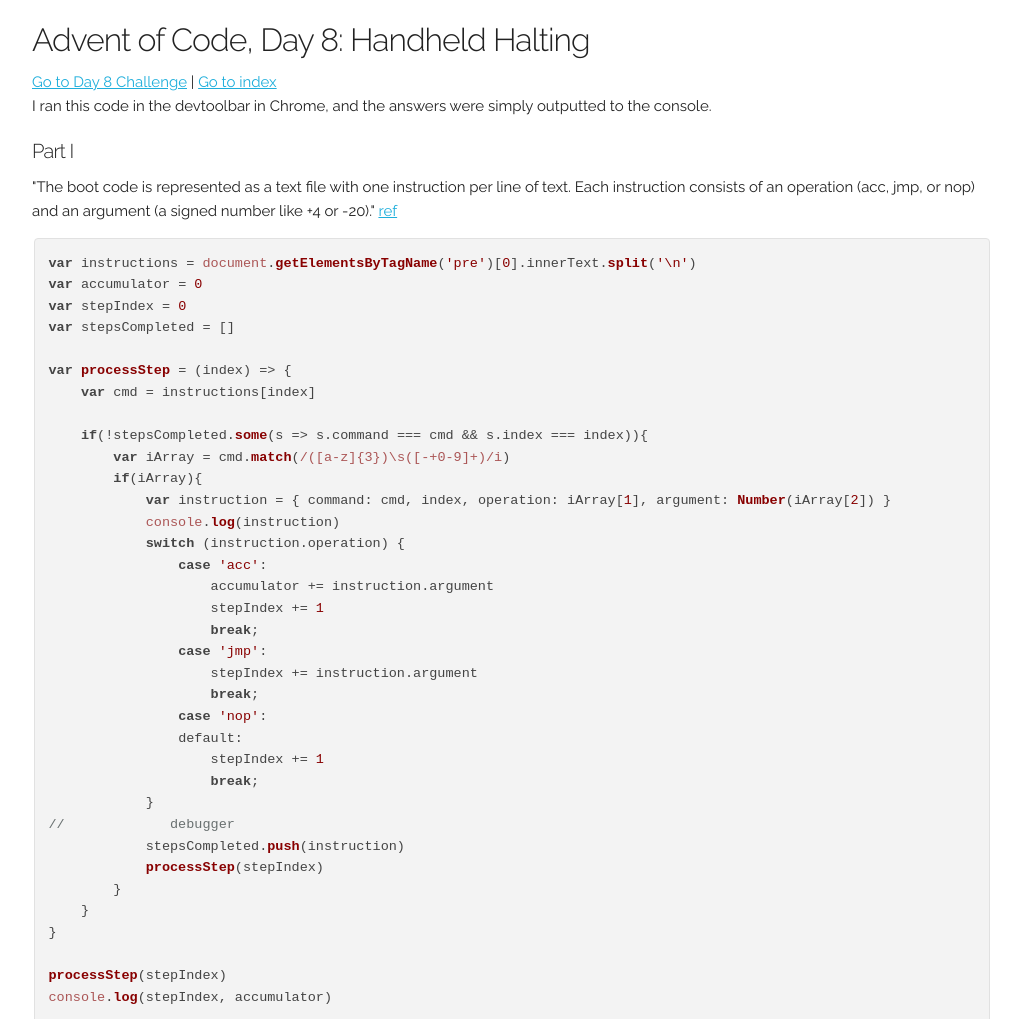
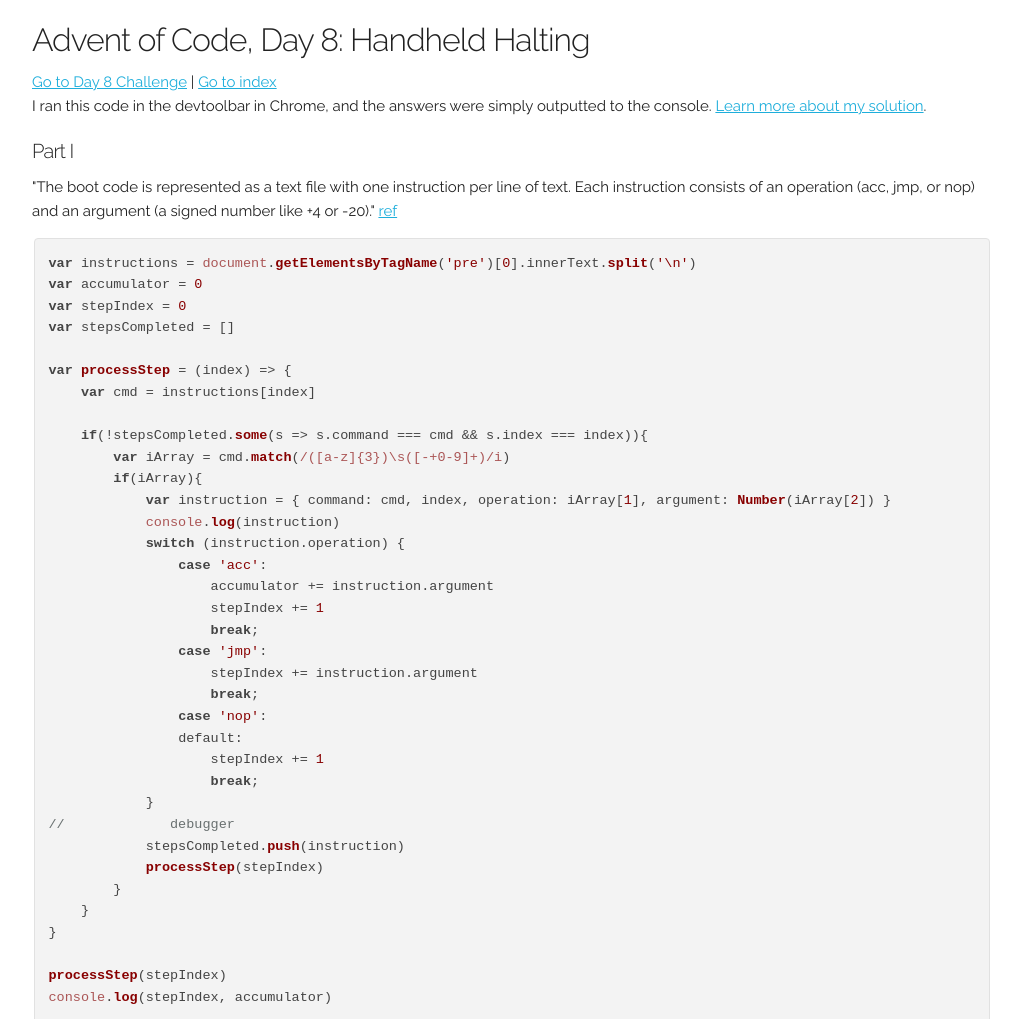
Before and after one commit to DavidLozzi/adventcode2020, a plain HTML site: page day8/index.html in a window 1280 px wide. Shown: the top 1019 px of the page, without its empty margins (128-1149 px from the left). Drawn offline with nearby package versions, Linux system fonts and the light colour scheme; a script that the page names is missing.

Commit message:
adds link to blog for day 8

```diff
--- a/day8/index.html
+++ b/day8/index.html
@@ -34,7 +34,7 @@
         <a href="https://adventofcode.com/2020/day/8" target="_blank">Go to Day 8 Challenge</a> | <a
           href="../index.html">Go to index</a><br />
         I ran this code in the devtoolbar in Chrome, and the answers were simply outputted to the console.
-        <!-- <a href="https://davidlozzi.com/2020/12/05/advent-of-code-day-8/">Learn more about my solution</a>. -->
+        <a href="https://davidlozzi.com/2020/12/08/advent-of-code-day-8/">Learn more about my solution</a>.
 
         <h4>Part I</h4>
         <div>"The boot code is represented as a text file with one instruction per line of text.
```
